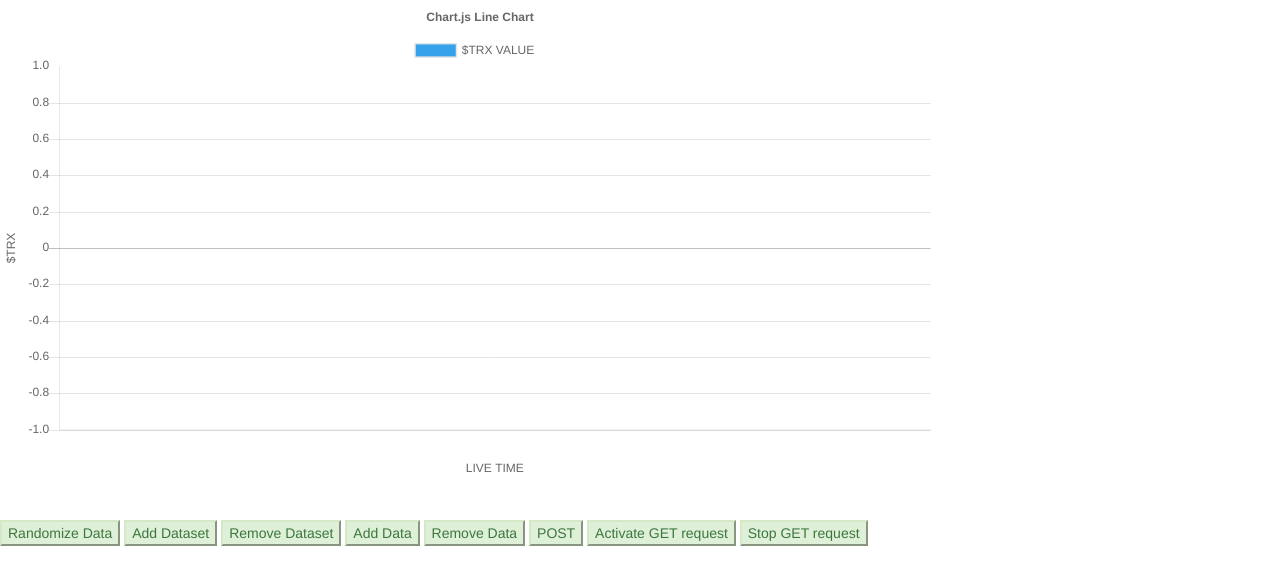
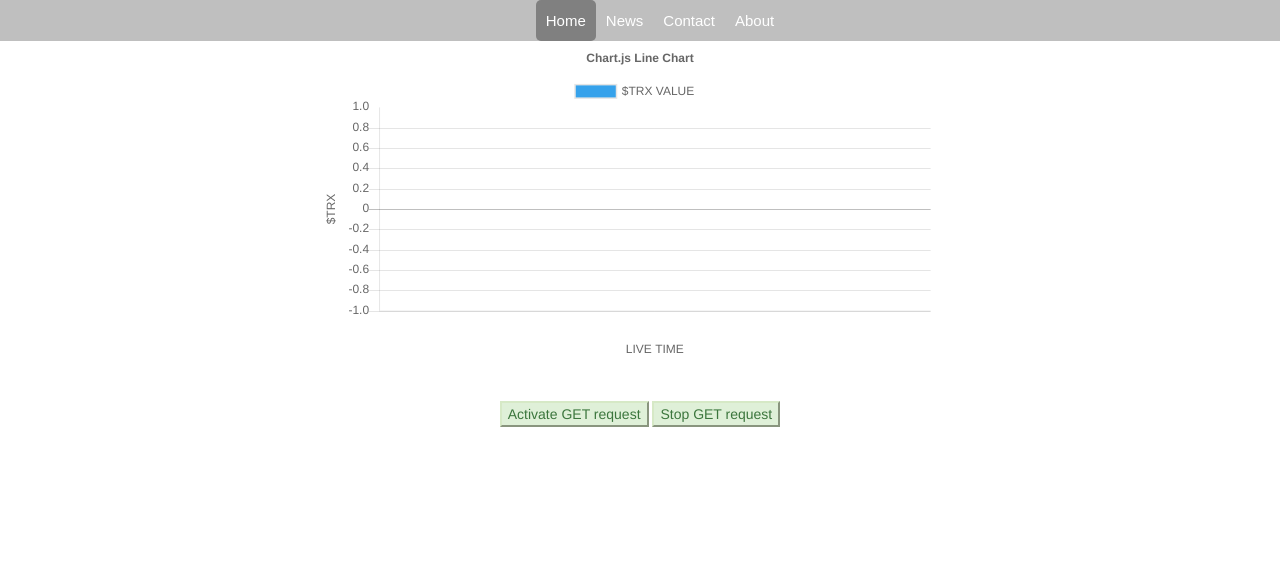
Before and after one commit to Jarmahent/CoinTrackerDjango, a Django app: page / in a window 1280 px wide. Shown: the top 585 px of the page. Run offline with Django 3.2, Linux system fonts and the light colour scheme; some libraries are stand-ins or nearby versions.

Commit message:
Template Design

```diff
--- a/polls/templates/polls/index.html
+++ b/polls/templates/polls/index.html
@@ -20,25 +20,51 @@
         -webkit-user-select: none;
         -ms-user-select: none;
     }
+    nav{
+      text-align: center;
+      background-color: #00000040;
+    }
+    ul{
+      list-style: none;
+      display: inline-flex;
+      margin-bottom: 0;
+
+    }
+    li{
+      padding: 10px;
+    }
+    #juan{
+      border-radius: 5px;
+      background-color: gray;
+    }
+    a{
+      color: white;
+      font-family: chaparral-pro,sans-serif;
+      font-size: 15px;
+    }
+
     </style>
 </head>
 
 <body>
-    <div style="width:75%;">
-        <canvas id="canvas"></canvas>
+  <nav>
+  <ul>
+  <a><li id="juan">Home</li></a>
+  <li id="two"><a href="#news">News</a></li>
+  <li id="two"><a href="#contact">Contact</a></li>
+  <li id="two"><a href="#about">About</a></li>
+</ul>
+</nav>
+    <div style="width:50%;margin-left: 25%;" >
+        <canvas id="canvas" ></canvas>
     </div>
 
     <br>
     <br>
-    <button id="randomizeData" class="alert-success">Randomize Data</button>
-    <button id="addDataset" class="alert-success">Add Dataset</button>
-    <button id="removeDataset" class="alert-success">Remove Dataset</button>
-    <button id="addData" class="alert-success">Add Data</button>
-    <button id="removeData" class="alert-success">Remove Data</button>
-    <button id="getTrx" class="alert-success">POST</button>
-    <button id="activate" class="alert-success">Activate GET request</button>
-    <button id="deactivate" class="alert-success">Stop GET request</button>
-
+    <div align="center">
+      <button id="activate" class="alert-success">Activate GET request</button>
+      <button id="deactivate" class="alert-success">Stop GET request</button>
+    </div>
 
 
     <script>
@@ -127,79 +153,7 @@
             window.myLine = new Chart(ctx, config);
         };
 
-        document.getElementById('randomizeData').addEventListener('click', function() {
-            config.data.datasets.forEach(function(dataset) {
-                dataset.data = dataset.data.map(function() {
-                    return randomScalingFactor();
-                });
-
-            });
-
-            window.myLine.update();
-        });
-
         var colorNames = Object.keys(window.chartColors);
-        document.getElementById('addDataset').addEventListener('click', function() {
-            var colorName = colorNames[config.data.datasets.length % colorNames.length];
-            //var data = {{home}};
-            var newColor = window.chartColors[colorName];
-            var newDataset = {
-                label: 'People ' + config.data.datasets.length,
-                backgroundColor: newColor,
-                borderColor: newColor,
-                data: [],
-                fill: false
-            };
-
-            for (var index = 0; index < config.data.labels.length; ++index) {
-                newDataset.data.push(randomScalingFactor());
-            }
-
-            config.data.datasets.push(newDataset);
-            window.myLine.update();
-        });
-
-
-
-        document.getElementById('addData').addEventListener('click', async function() {
-          var theData = await getTrxValue();
-
-            if (config.data.datasets.length > 0) {
-                var month = MONTHS[config.data.labels.length % MONTHS.length];
-                config.data.labels.push(month);
-
-                config.data.datasets.forEach(function(dataset) {
-                    if(dataset.data.length > 9){
-                      console.log("Activated!");
-                      config.data.labels.shift()
-                      config.data.datasets[0].data.shift();
-                      window.myLine.update();
-                    }
-                    dataset.data.push(theData);
-                });
-
-                window.myLine.update();
-            }
-        });
-
-
-
-        document.getElementById('removeDataset').addEventListener('click', function() {
-            config.data.datasets.splice(0, 1);
-            window.myLine.update();
-        });
-
-
-
-        document.getElementById('removeData').addEventListener('click', function() {
-            config.data.labels.splice(-1, 1); // remove the label first
-
-            config.data.datasets.forEach(function(dataset, datasetIndex) {
-                dataset.data.pop();
-            });
-
-            window.myLine.update();
-        });
 
 
         document.getElementById('activate').addEventListener('click', function (){   //Get coin data periodically
```
